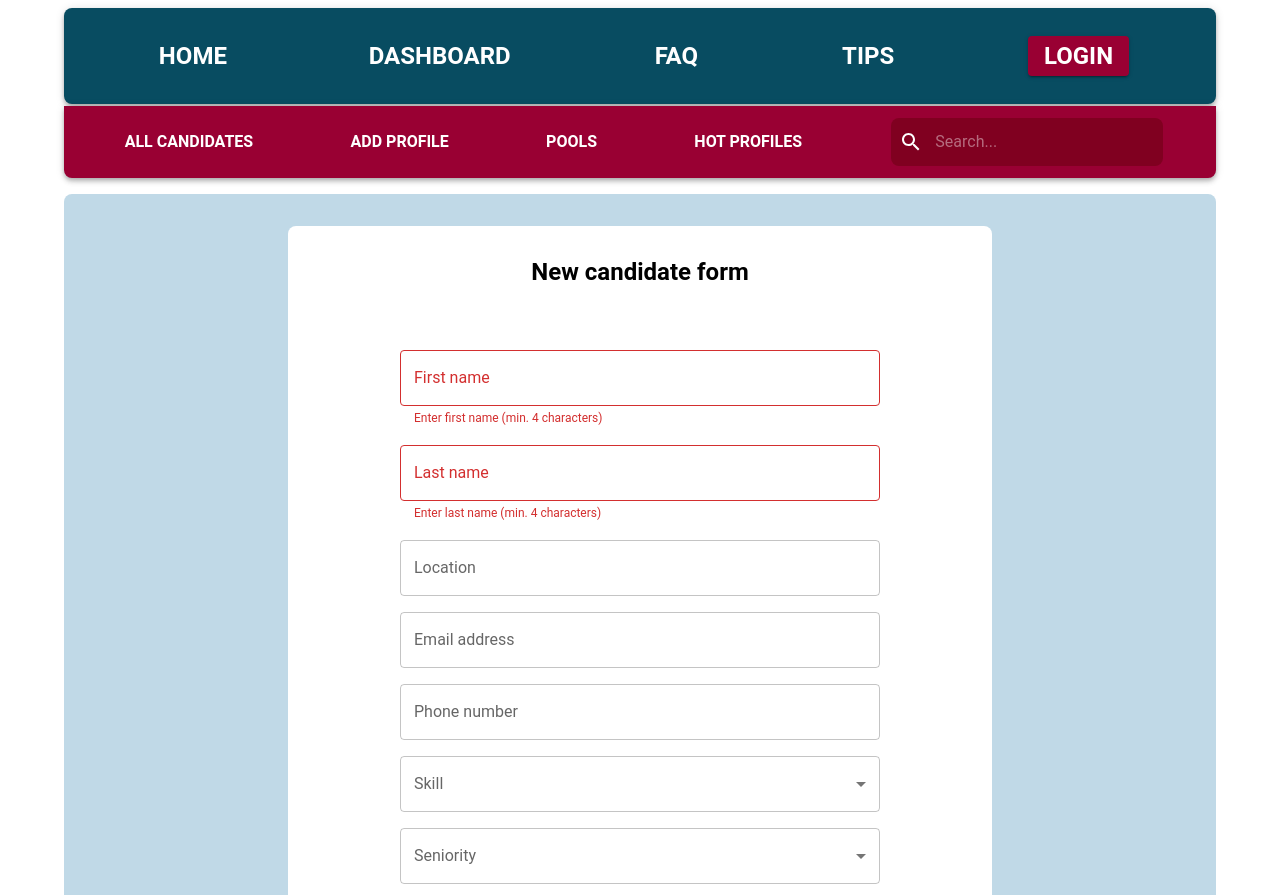
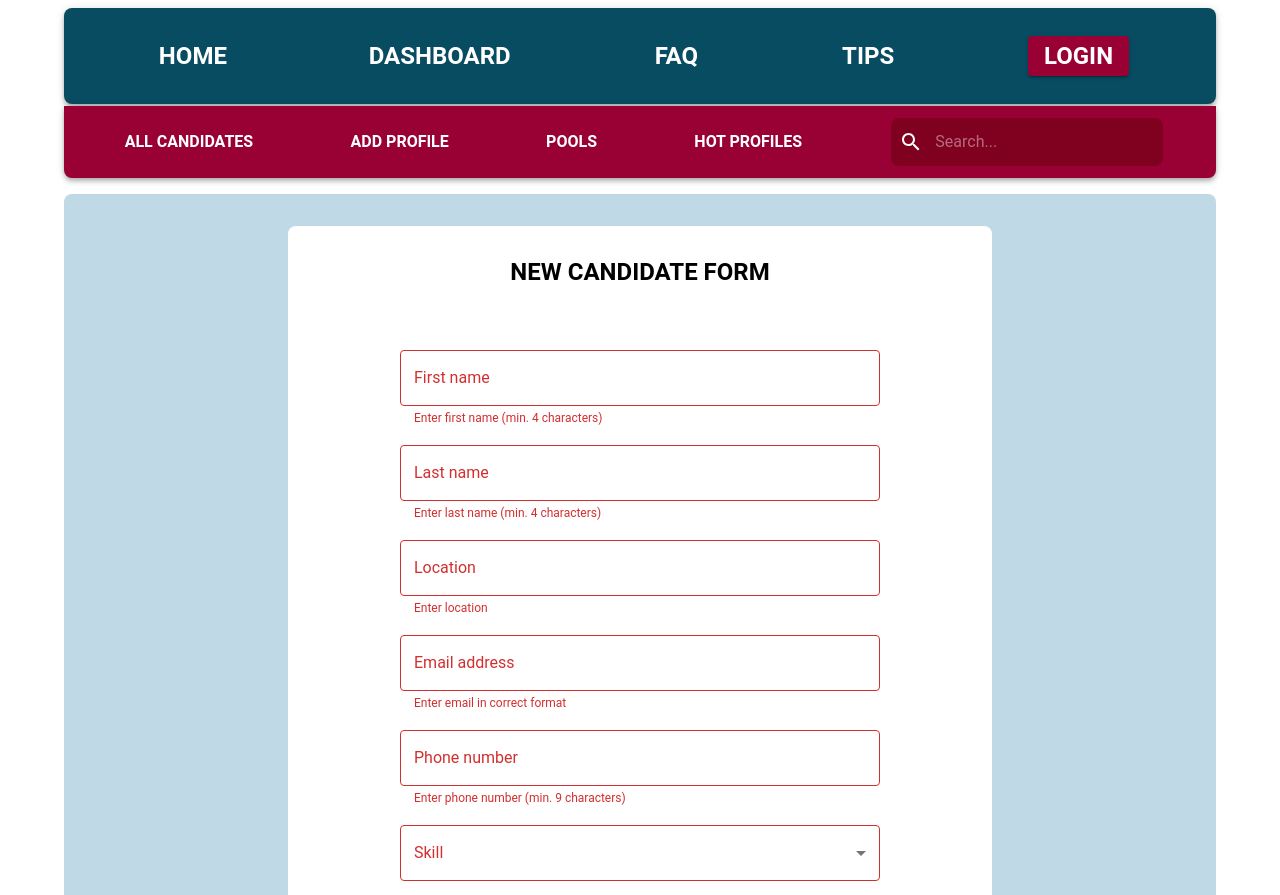
Before and after one commit to MateuszKuruc/ATS-recruitment-app, a React (Create React App) app in the folder ats-frontend/: page /add in a window 1280 px wide. Shown: the top 895 px of the page. Built offline with nearby package versions, Linux system fonts and the light colour scheme; no server answers.

Commit message:
style text fields to show errors when data is not validated correctly

```diff
--- a/ats-frontend/src/components/AddProfile.js
+++ b/ats-frontend/src/components/AddProfile.js
@@ -59,6 +59,13 @@ const StyledDatePicker = styled(DatePicker)`
   width: 100%;
 `;
 
+const StyledDataPickerContainer = styled.div`
+  width: 100%;
+  border: ${(props) =>
+    props.error ? "2px solid #f44336" : "1px solid #ced4da"};
+  border-radius: 0.5rem;
+`;
+
 const AddProfile = () => {
   const dispatch = useDispatch();
   const navigate = useNavigate();
@@ -74,12 +81,12 @@ const AddProfile = () => {
 
   const [firstNameError, setFirstNameError] = useState(true);
   const [lastNameError, setLastNameError] = useState(true);
-  const [phoneError, setPhoneError] = useState(false);
-  const [emailError, setEmailError] = useState(false);
-  const [locationError, setLocationError] = useState(false);
-  const [firstContactError, setFirstContactError] = useState(false);
-  const [skillError, setSkillError] = useState(false);
-  const [seniorityError, setSeniorityError] = useState(false);
+  const [phoneError, setPhoneError] = useState(true);
+  const [emailError, setEmailError] = useState(true);
+  const [locationError, setLocationError] = useState(true);
+  const [firstContactError, setFirstContactError] = useState(true);
+  const [skillError, setSkillError] = useState(true);
+  const [seniorityError, setSeniorityError] = useState(true);
 
   const isEmailValid = (testedEmail) => {
     const emailRegex = /^[^\s@]+@[^\s@]+\.[^\s@]+$/;
@@ -106,7 +113,7 @@ const AddProfile = () => {
       console.log("name or location invalid");
       return;
     }
-    if (firstContact === "" || skill === "" || seniority === "") {
+    if (firstContact === null || skill === "" || seniority === "") {
       console.log("date, skill or seniority invalid");
       return;
     }
@@ -159,7 +166,7 @@ const AddProfile = () => {
         }}
       >
         <FormContainer>
-          <Typography variant="h4">New candidate form</Typography>
+          <Typography variant="h4">NEW CANDIDATE FORM</Typography>
           <FieldContainer>
             <StyledTextField
               error={firstNameError}
@@ -182,24 +189,32 @@ const AddProfile = () => {
             ></StyledTextField>
 
             <StyledTextField
+              error={locationError}
+              helperText={locationError ? "Enter location" : ""}
               value={location}
               label="Location"
               onChange={({ target }) => setLocation(target.value)}
             ></StyledTextField>
 
             <StyledTextField
+              error={emailError}
+              helperText={emailError ? "Enter email in correct format" : ""}
               value={email}
               label="Email address"
               onChange={({ target }) => setEmail(target.value)}
             ></StyledTextField>
 
             <StyledTextField
+              error={phoneError}
+              helperText={
+                phoneError ? "Enter phone number (min. 9 characters)" : ""
+              }
               value={phone}
               label="Phone number"
               onChange={({ target }) => setPhone(target.value)}
             ></StyledTextField>
 
-            <FormControl fullWidth>
+            <FormControl fullWidth error={skillError}>
               <InputLabel id="skill">Skill</InputLabel>
               <Select
                 labelId="skill"
@@ -219,7 +234,7 @@ const AddProfile = () => {
               </Select>
             </FormControl>
 
-            <FormControl fullWidth>
+            <FormControl fullWidth error={seniorityError}>
               <InputLabel id="seniority">Seniority</InputLabel>
               <Select
                 labelId="seniority"
@@ -237,7 +252,8 @@ const AddProfile = () => {
             </FormControl>
 
             <StyledDatePicker
-              className="datePicker"
+
+
               value={firstContact}
               label="First contact"
               onChange={(newValue) => {
```
